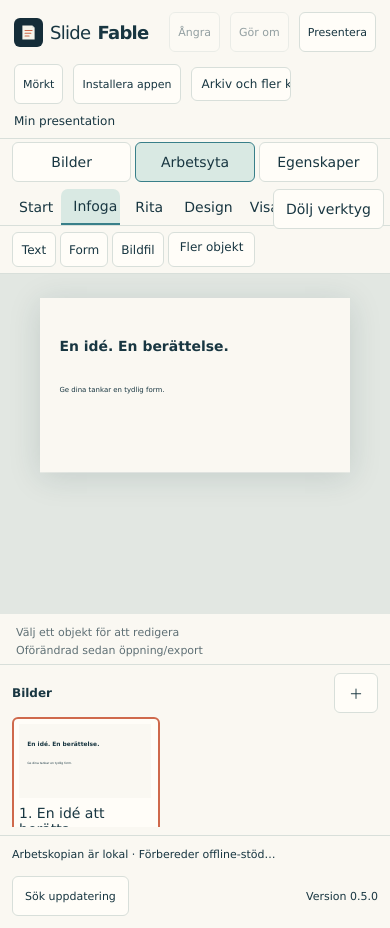
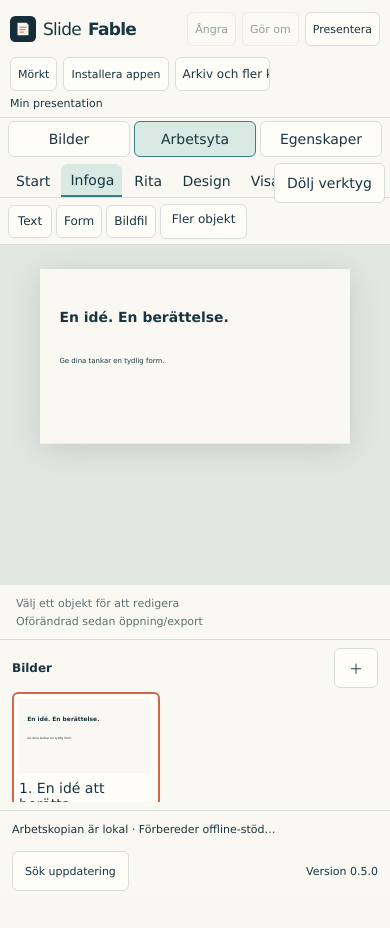
Before and after one commit to erland/slide-fable, a React (Vite) app: page / in a window 390 px wide. After the commit the page ends 903 px from the top, so only its background shows below. Built offline with nearby package versions, Linux system fonts and the light colour scheme; what canonicalize would draw is missing.

Commit message:
style(ux): compact mobile header and ribbon controls without hiding commands

```diff
--- a/src/ui/editor.css
+++ b/src/ui/editor.css
@@ -105,3 +105,20 @@
  .editor-workspace .editor-canvas-pane .canvas-scroll{flex:1 1 auto;height:auto;min-height:340px;box-sizing:border-box}
  .editor-workspace .filmstrip{flex:0 0 auto}
 }
+
+/* SF-UX-23: compact phone header without hiding file/edit commands. */
+@media(max-width:520px){
+ .editor-header{gap:6px;padding:7px 10px;align-items:center}
+ .editor-header .brand{font-size:17px;flex:1 1 auto}
+ .editor-header .brand img{width:26px;height:26px}
+ .editor-header .document-title{order:2;flex-basis:100%;line-height:1.2;margin:0;font-size:11px}
+ .editor-header>button{min-height:34px;padding:5px 7px;font-size:11px}
+ .editor-header .editor-menu-disclosure>summary{min-height:34px;max-width:95px;padding:4px 7px}
+ .mobile-panels{padding:3px 8px;gap:4px}
+ .mobile-panels button{min-height:36px;padding:5px 6px}
+ .ribbon-collapse{min-height:30px;right:5px;top:3px;padding:4px 5px}
+ .ribbon-tabs{padding-right:102px}
+ .ribbon-tabs button{padding:5px 9px;min-height:33px}
+ .insert-tools{padding:5px 8px;gap:4px}
+ .insert-tools button{min-height:33px;padding:5px 7px}
+}
```
